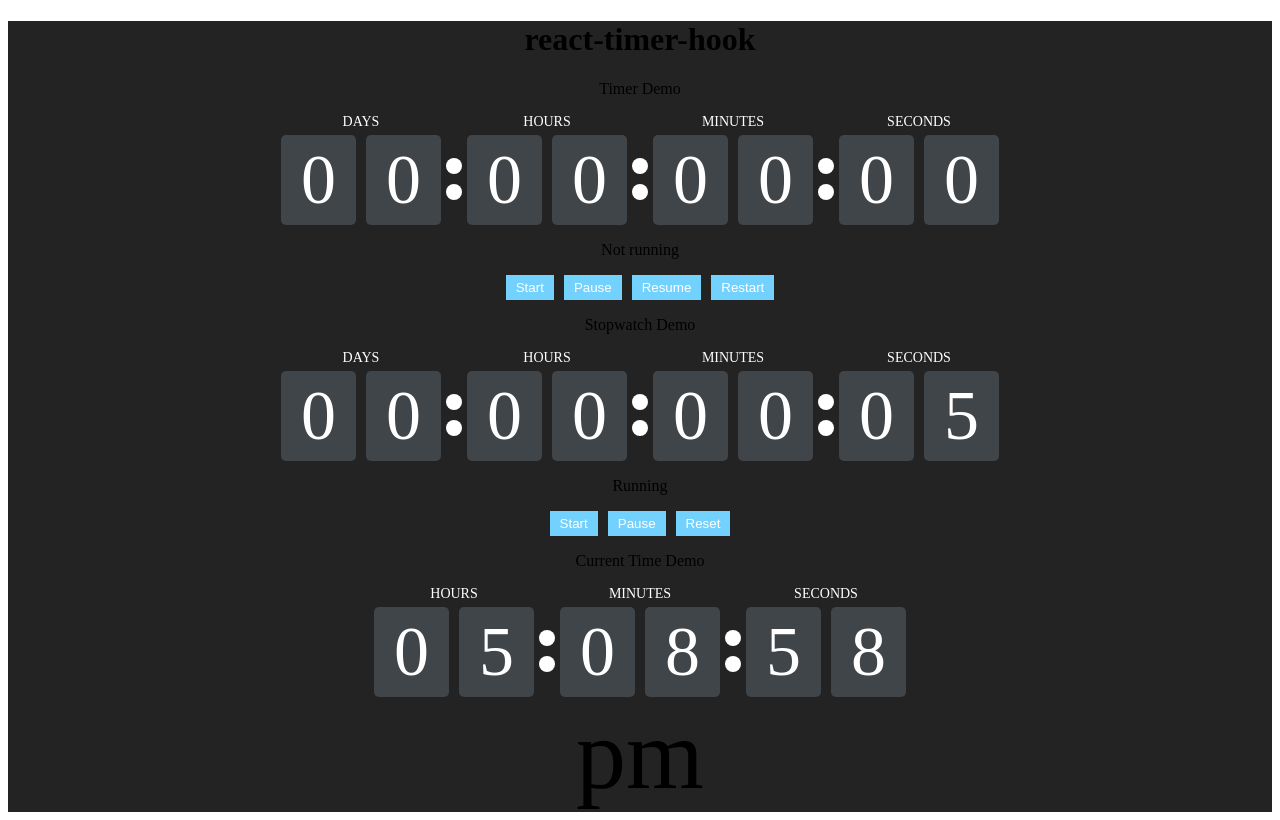
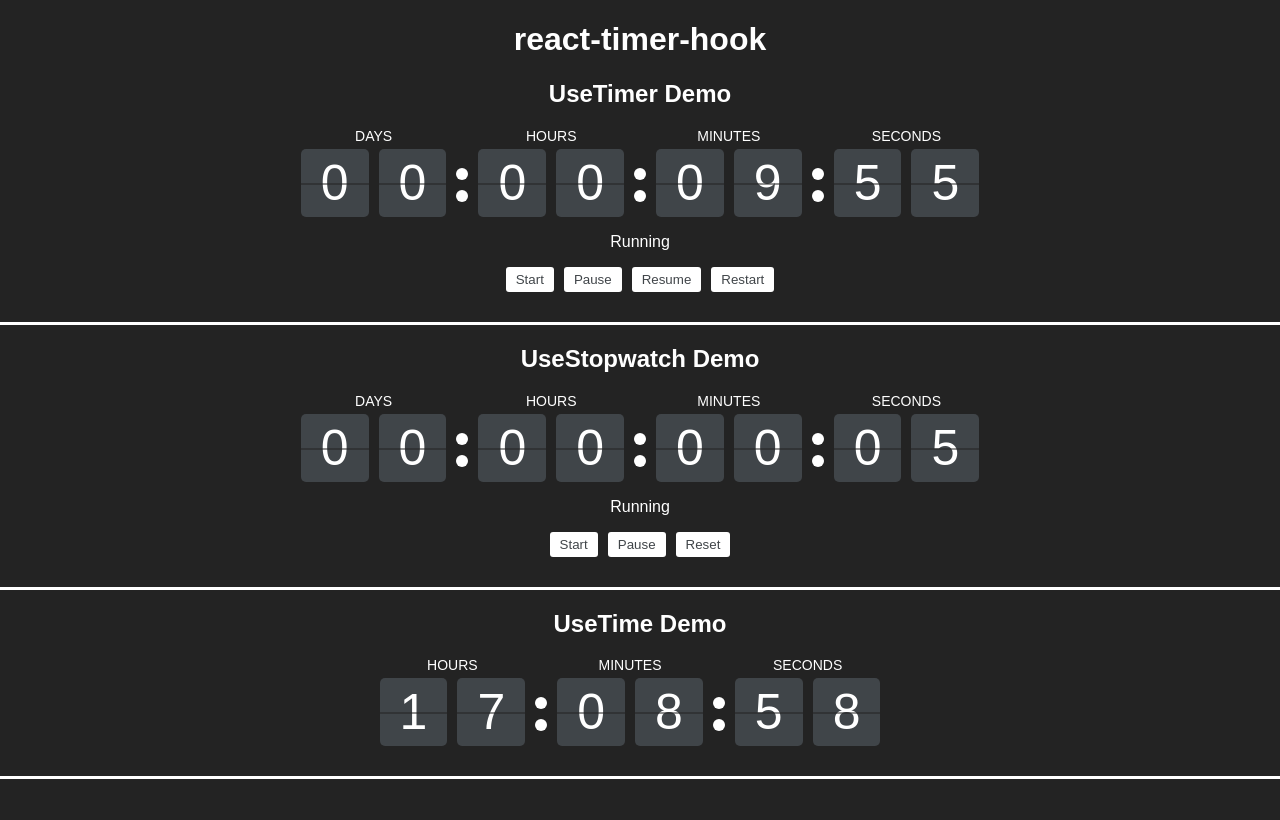
Before and after one commit to amrlabib/react-timer-hook, a React app: page / in a window 1280 px wide. Built offline with nearby package versions, Linux system fonts and the light colour scheme; the HTML template or start-up script is replaced by a standard one.

Commit message:
demo style changes

```diff
--- a/demo/App.js
+++ b/demo/App.js
@@ -1,25 +1,50 @@
 import React from 'react';
-import styled from 'styled-components';
+import styled, { createGlobalStyle } from 'styled-components';
 import UseTimerDemo from './components/UseTimerDemo';
 import UseStopwatchDemo from './components/UseStopwatchDemo';
 import UseTimeDemo from './components/UseTimeDemo';
 
-const StylesApp = styled.div`
+const GlobalStyle = createGlobalStyle`
+  html, body {
+    padding: 0;
+    margin: 0;
+    background-color: #232323;
+    font-family: Arial;
+    color: white;
+  }
+`;
+
+const StyledApp = styled.div`
   flex: 1;
   width: 100%;
   height: 100%;
-  background-color: #232323;
+`;
+
+const StyledHeader = styled.h1`
+  text-align: center;
+  color: white;
+`;
+
+const StyledSeparator = styled.div`
+  height: 3px;
+  background-color: white;
+  margin-top: 30px;
 `;
 
 export default function App() {
   const time = new Date();
-  // time.setSeconds(time.getSeconds() + 600); // 10 minutes timer
-  time.setMilliseconds(time.getMilliseconds() + 100); // 6.5 seconds timer
+  time.setSeconds(time.getSeconds() + 600); // 10 minutes timer
+  // time.setMilliseconds(time.getMilliseconds() + 100); // 6.5 seconds timer
   return (
-    <StylesApp>
+    <StyledApp>
+      <GlobalStyle />
+      <StyledHeader>react-timer-hook</StyledHeader>
       <UseTimerDemo expiryTimestamp={time} />
+      <StyledSeparator />
       <UseStopwatchDemo />
+      <StyledSeparator />
       <UseTimeDemo />
-    </StylesApp>
+      <StyledSeparator />
+    </StyledApp>
   );
 }
--- a/demo/components/Button.js
+++ b/demo/components/Button.js
@@ -2,13 +2,14 @@ import React from 'react';
 import styled from 'styled-components';
 
 const StyledButton = styled.button`
-  background-color: #73D1FE;
+  background-color: white;
   border-radius: 5;
   margin: 0 5px 0 5px;
   outline: none;
   border: none;
   padding: 5px 10px;
-  color: white;
+  color: #404549;
+  border-radius: 3px;
 `;
 
 export default function Button(props) {
--- a/demo/components/Digit.js
+++ b/demo/components/Digit.js
@@ -19,14 +19,27 @@ const StyledDigitContainer = styled.div`
 `;
 
 const StyledSingleDigit = styled.span`
+  position: relative;
   display: flex;
   flex: 0 1 25%;
-  font-size: 70px;
+  font-size: 50px;
   background-color: #404549;
   border-radius: 5px;
   padding: 5px 20px;
   color: white;
   margin: 0 5px;
+  &:after {
+    position: absolute;
+    left: 0px;
+    right: 0px;
+    top: 50%;
+    bottom: 50%;
+    content: "";
+    width: '100%';
+    height: 2px;
+    background-color: #232323;
+    opacity: 0.5;
+  }
 `;
 
 export default function Digit({ value, title, addSeparator }: Object) {
--- a/demo/components/StyledTimer.js
+++ b/demo/components/StyledTimer.js
@@ -14,15 +14,15 @@ const StyledSepartorContainer = styled.span`
   flex-direction: column;
   align-items: center;
   align-self: flex-end;
-  margin-bottom: 20px;
+  margin: 0 5px 10px 5px;
 `;
 
 const StyledSepartor = styled.span`
   display: inline-block;
-  width: 16px;
-  height: 16px;
+  width: 12px;
+  height: 12px;
   background-color: white;
-  border-radius: 8px;
+  border-radius: 6px;
   margin: 5px 0;
 `;
 
--- a/demo/components/UseStopwatchDemo.js
+++ b/demo/components/UseStopwatchDemo.js
@@ -1,7 +1,6 @@
 import React from 'react';
 import { useStopwatch } from '../../src/index';
 import Button from './Button';
-import Digit from './Digit';
 import StyledTimer from './StyledTimer';
 
 export default function UseStopwatchDemo() {
@@ -19,7 +18,7 @@ export default function UseStopwatchDemo() {
 
   return (
     <div style={{textAlign: 'center'}}>
-      <p>Stopwatch Demo</p>
+      <h2>UseStopwatch Demo</h2>
       <StyledTimer seconds={seconds} minutes={minutes} hours={hours} days={days} />
       <p>{isRunning ? 'Running' : 'Not running'}</p>
       <Button onClick={start}>Start</Button>
--- a/demo/components/UseTimeDemo.js
+++ b/demo/components/UseTimeDemo.js
@@ -1,6 +1,21 @@
 import React from 'react';
+import styled from 'styled-components';
 import { useTime } from '../../src/index';
 import StyledTimer from './StyledTimer';
+
+const StyledRow = styled.div`
+  flex: 1;
+  display: flex;
+  justify-content: center;
+  align-items: center;
+`;
+
+const StyledText = styled.span`
+  font-size: 60px;
+  color: white;
+  margin-left: 20px;
+  margin-top: 12px;
+`;
 
 export default function UseTimeDemo() {
   const {
@@ -8,15 +23,15 @@ export default function UseTimeDemo() {
     minutes,
     hours,
     ampm,
-  } = useTime({ format: '12-hour'});
+  } = useTime({ });
 
   return (
     <div style={{textAlign: 'center'}}>
-      <p>Current Time Demo</p>
-      <div style={{fontSize: '100px'}}>
-        <StyledTimer seconds={seconds} minutes={minutes} hours={hours}/>
-        <span>{ampm}</span>
-      </div>
+      <h2>UseTime Demo</h2>
+      <StyledRow>
+        <StyledTimer seconds={seconds} minutes={minutes} hours={hours} />
+        <StyledText>{ampm}</StyledText>
+      </StyledRow>
     </div>
   );
 }
--- a/demo/components/UseTimerDemo.js
+++ b/demo/components/UseTimerDemo.js
@@ -19,8 +19,7 @@ export default function UseTimerDemo({ expiryTimestamp }) {
 
   return (
     <div style={{ textAlign: 'center' }}>
-      <h1>react-timer-hook </h1>
-      <p>Timer Demo</p>
+      <h2>UseTimer Demo</h2>
       <StyledTimer seconds={seconds} minutes={minutes} hours={hours} days={days} />
       <p>{isRunning ? 'Running' : 'Not running'}</p>
       <Button type="button" onClick={start}>Start</Button>
```
